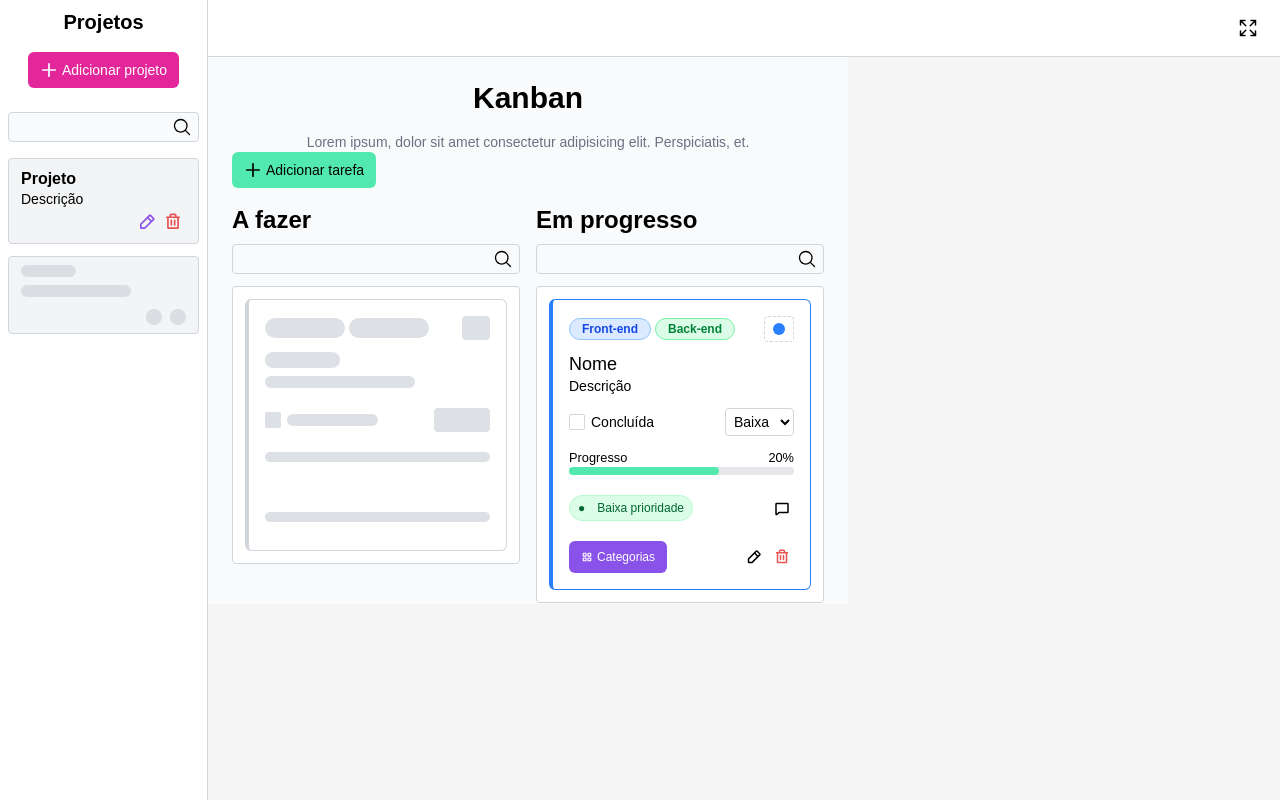
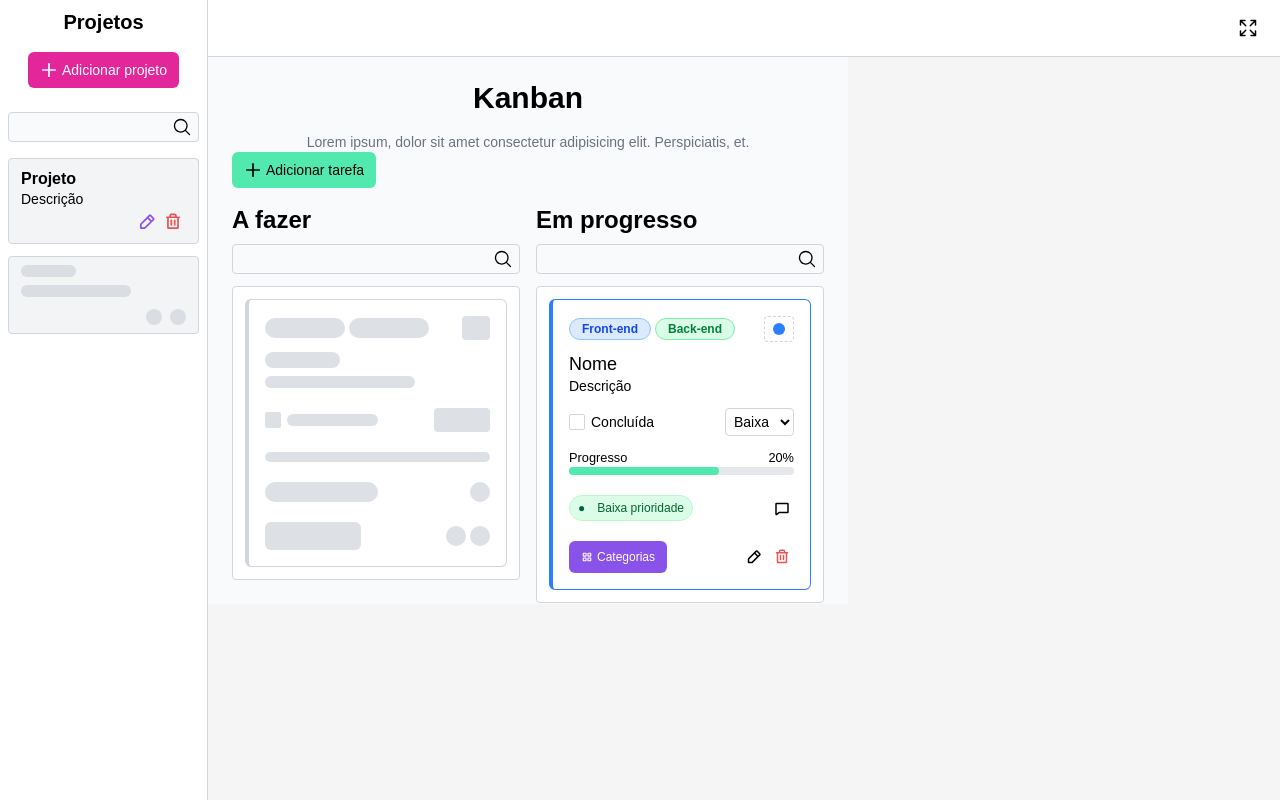
Before and after one commit to marcelosarinho/kanban, a React (Vite) app in the folder frontend/: page / in a window 1280 px wide. Built offline with nearby package versions, Linux system fonts and the light colour scheme; some icons are missing; a web font is replaced by a local one.

Commit message:
feat: task skeleton component

```diff
--- a/frontend/src/components/TaskSkeleton.tsx
+++ b/frontend/src/components/TaskSkeleton.tsx
@@ -28,29 +28,16 @@ export default function TaskSkeleton() {
               <div className="rounded-full h-2.5 w-full bg-gray-300 dark:bg-slate-600 animate-pulse"></div>
           </div>
 
-          <div className="my-5 flex justify-between">
-            <div>
-              <div className="rounded-full h-2.5 w-full bg-gray-300 dark:bg-slate-600 animate-pulse"></div>
-            </div>
-
-            <div className="flex gap-1">
-              <div className="rounded-full h-2.5 w-full bg-gray-300 dark:bg-slate-600 animate-pulse"></div>
-              <div className="rounded-full h-2.5 w-full bg-gray-300 dark:bg-slate-600 animate-pulse"></div>
-            </div>
-          </div>
-
-          <div className="my-3">
-              <div className="rounded-full h-2.5 w-full bg-gray-300 dark:bg-slate-600 animate-pulse"></div>
+          <div className="my-5 flex justify-between items-center">
+              <div className="rounded-full w-2/4 h-5 bg-gray-300 dark:bg-slate-600 animate-pulse"></div>
+              <div className="rounded-full size-5 bg-gray-300 dark:bg-slate-600 animate-pulse"></div>
           </div>
 
           <footer className="flex justify-between items-center">
-            <div>
-              <div className="text-xs"></div>
-            </div>
-
+            <div className="rounded-md bg-gray-300 dark:bg-slate-600 h-7 w-24 animate-pulse"></div>
             <div className="flex gap-1">
-              <div></div>
-              <div></div>
+              <div className="rounded-full size-5 bg-gray-300 dark:bg-slate-600 animate-pulse"></div>
+              <div className="rounded-full size-5 bg-gray-300 dark:bg-slate-600 animate-pulse"></div>
             </div>
           </footer>
         </div>
```
